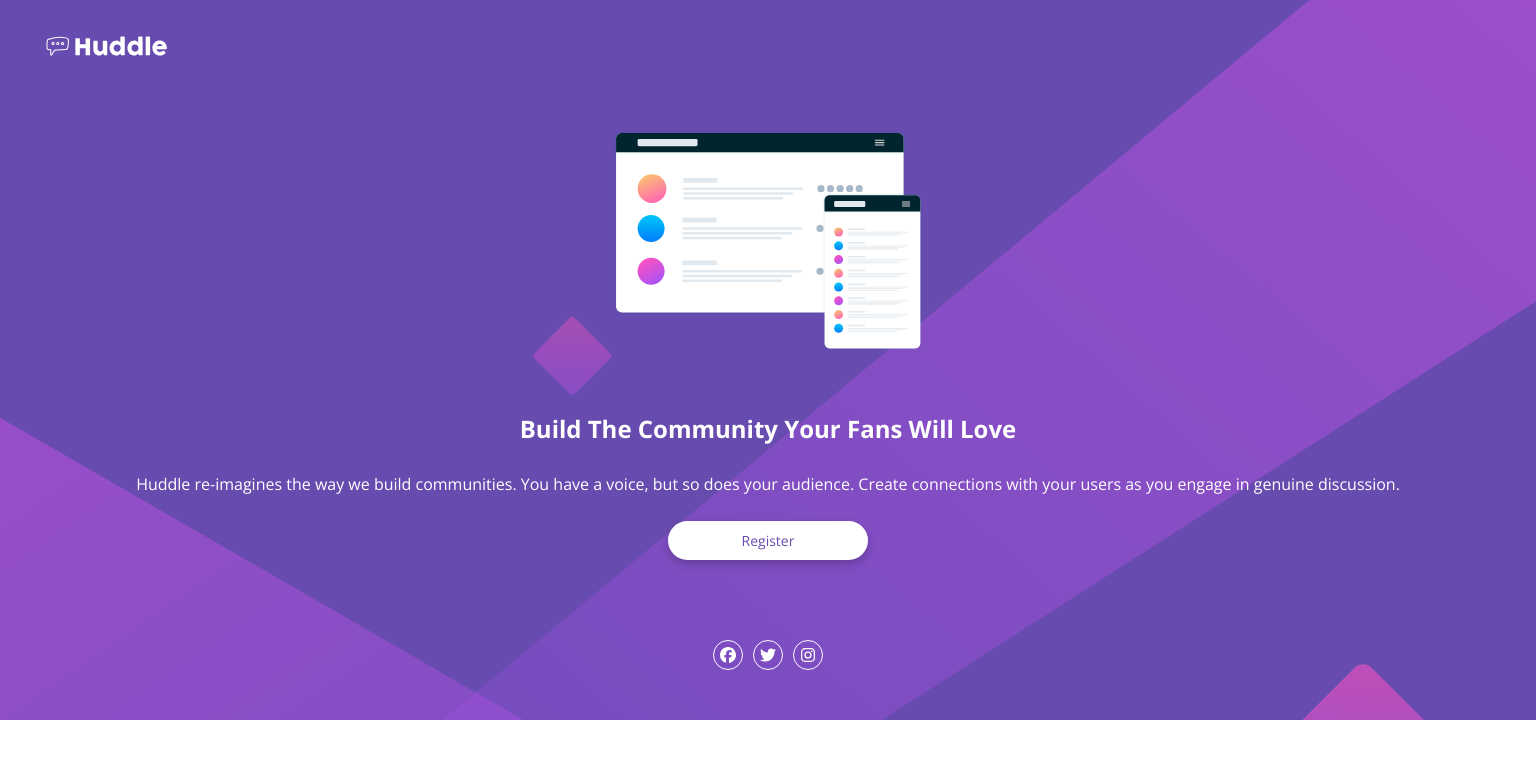
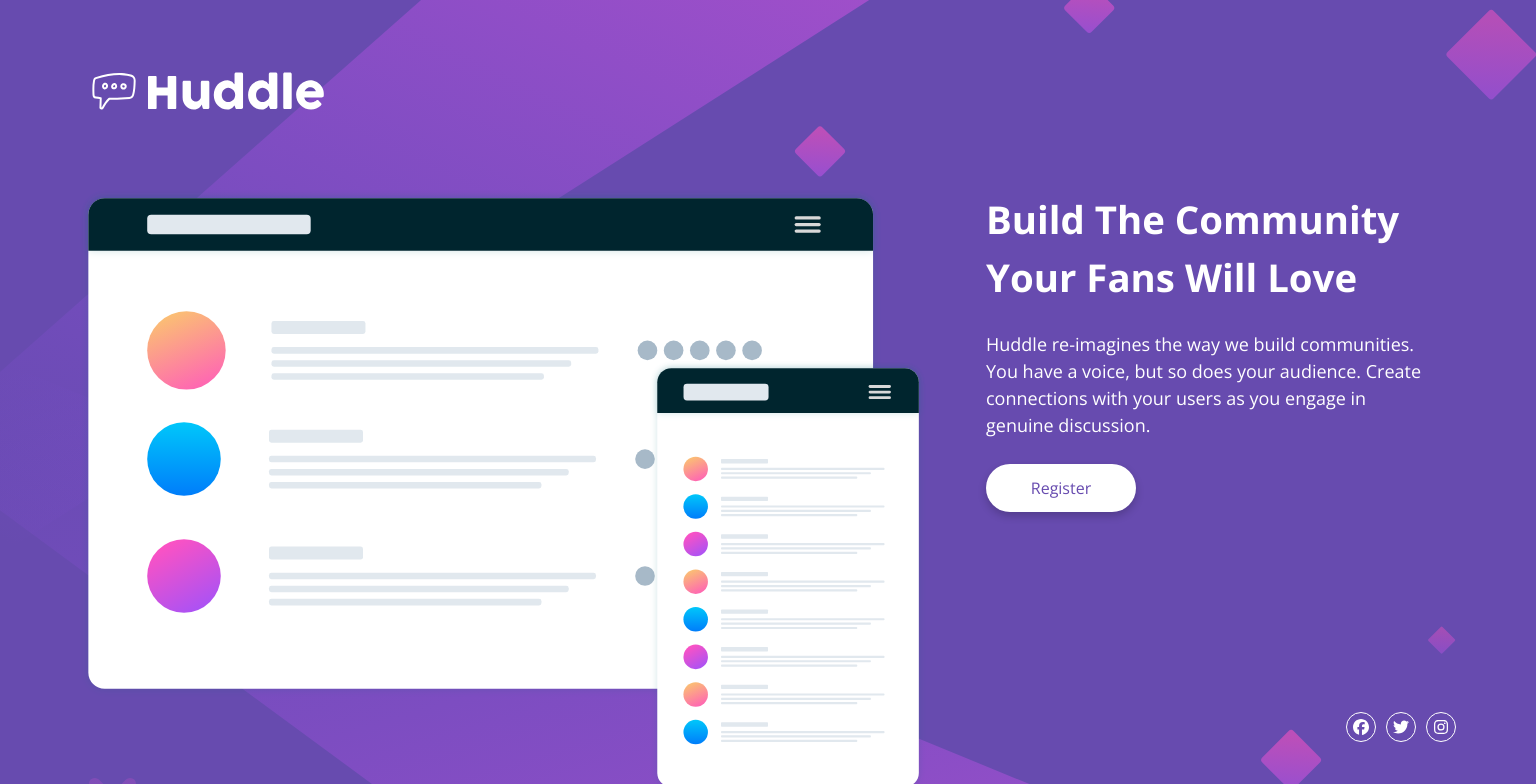
Before and after one commit to myfrontend-mentor/huddle-landing-page, a Vue app: page / in a window 1536 px wide. Shown: the top 784 px of the page. Built offline with nearby package versions, Linux system fonts and the light colour scheme.

Commit message:
Add CSS styling to tablet and desktop screen sizes

```diff
--- a/src/App.vue
+++ b/src/App.vue
@@ -11,12 +11,12 @@
 </template>
 
 <style scoped>
-.header--absolute {
+/* .header--absolute {
   position: absolute;
   top: 0;
   left: 0;
   width: 100%;
   z-index: 10;
   background: transparent;
-}
+} */
 </style>
--- a/src/components/Header.vue
+++ b/src/components/Header.vue
@@ -2,17 +2,52 @@
 </script>
 
 <template>
-  <header>
-    <img src="@/assets/images/logo.svg" alt="logo">
+  <header class="header">
+    <div class="header-container">
+      <img src="@/assets/images/logo.svg" alt="logo">
+    </div>
   </header>
 </template>
 
 <style scoped>
+.header {
+  position: absolute;
+  top: 0;
+  left: 0;
+  width: 100%;
+  z-index: 10;
+  background: transparent;
+}
+
+
+
 header {
   padding: 30px 40px;
+}
+
+.header-container {
+  max-width: 1300px;
 }
 
 img {
   width: 130px;
 }
+
+@media screen and (min-width: 768px) {
+  header {
+    padding: 60px 80px;
+  }
+
+  img {
+    width: 250px;
+  }
+}
+
+@media secreen and (min-width: 1440px) {
+  .header-container {
+  max-width: 1400px;
+  margin: 0 auto;
+  padding-block: 40px;
+}
+}
 </style>
--- a/src/components/HeroContent.vue
+++ b/src/components/HeroContent.vue
@@ -32,7 +32,6 @@
 
 <style scoped>
 .hero-content {
-  /*  */
   display: flex;
   flex-direction: column;
   align-items: center;
@@ -95,4 +94,84 @@ button:hover {
   cursor: pointer;
   color: hsl(300, 69%, 71%);
 }
+
+@media screen and (min-width: 768px) {
+  .hero-img > img {
+    width: 600px;
+  }
+
+  .hero-content {
+    gap: 120px;
+  }
+
+  h1 {
+    font-size: 2.5rem;
+  }
+
+  .main-content {
+    padding-inline: 60px;
+  }
+
+  p {
+    font-size: 1.6rem;
+    margin-block: 35px;
+  }
+
+  button {
+    font-size: 16px;
+    width: 280px;
+    padding: 12px 18px;
+    border-radius: 40px;
+    margin-bottom: 100px;
+  }
+}
+
+@media screen and (min-width: 1440px) {
+  .hero-content {
+    display: grid;
+    grid-template-columns: 1.8fr 1fr;
+    align-items: center;
+    gap: 60px;
+    max-width: 1400px;
+    margin: 0 auto;
+  }
+
+  .hero-img {
+    width: 100%;
+  }
+
+  .hero-img > img {
+    width: 100%;
+    height: auto;
+    display: block;
+  }
+
+
+  h1 {
+    font-size: 2.4rem;
+  }
+
+  .main-content {
+    text-align: left;
+    padding-inline: 0;
+    width: 100%;
+  }
+
+  p {
+    font-size: 1.125rem;
+    margin-block: 25px;
+  }
+
+  button {
+    font-size: 16px;
+    width: 150px;
+    padding: 12px 18px;
+    border-radius: 40px;
+    margin-bottom: 200px;
+  }
+
+  .socials {
+    justify-content: right;
+  }
+}
 </style>
--- a/src/components/HeroSection.vue
+++ b/src/components/HeroSection.vue
@@ -10,6 +10,8 @@
 
 <style scoped>
 .hero {
+  width: 100%;
+  min-height: 100vh;
   background-color: hsl(257, 40%, 49%);
   background-image: url("@/assets/images/bg-mobile.svg");
   background-repeat: no-repeat;
@@ -19,4 +21,22 @@
   /* background-position: center; */
 
 }
+
+@media screen and (min-width: 768px) {
+  .hero {
+     /* background-image: url("@/assets/images/bg-desktop.svg"); */
+     padding-top: 260px;
+  }
+}
+
+@media screen and (min-width: 1440px) {
+ .hero {
+    background-image: url("@/assets/images/bg-desktop.svg");
+    background-size: cover;
+    padding-top: 190px;
+    background-position: center;
+    padding-inline: 80px;
+
+  }
+}
 </style>
```
